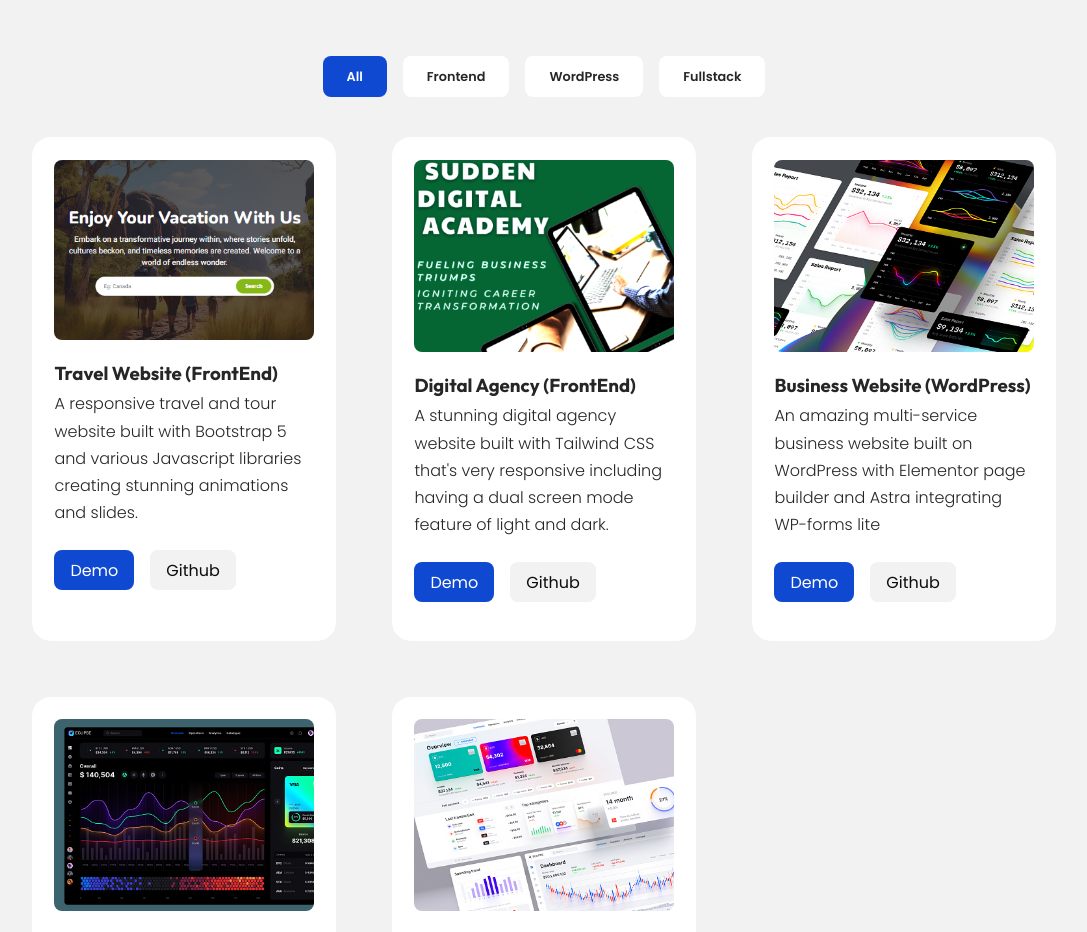
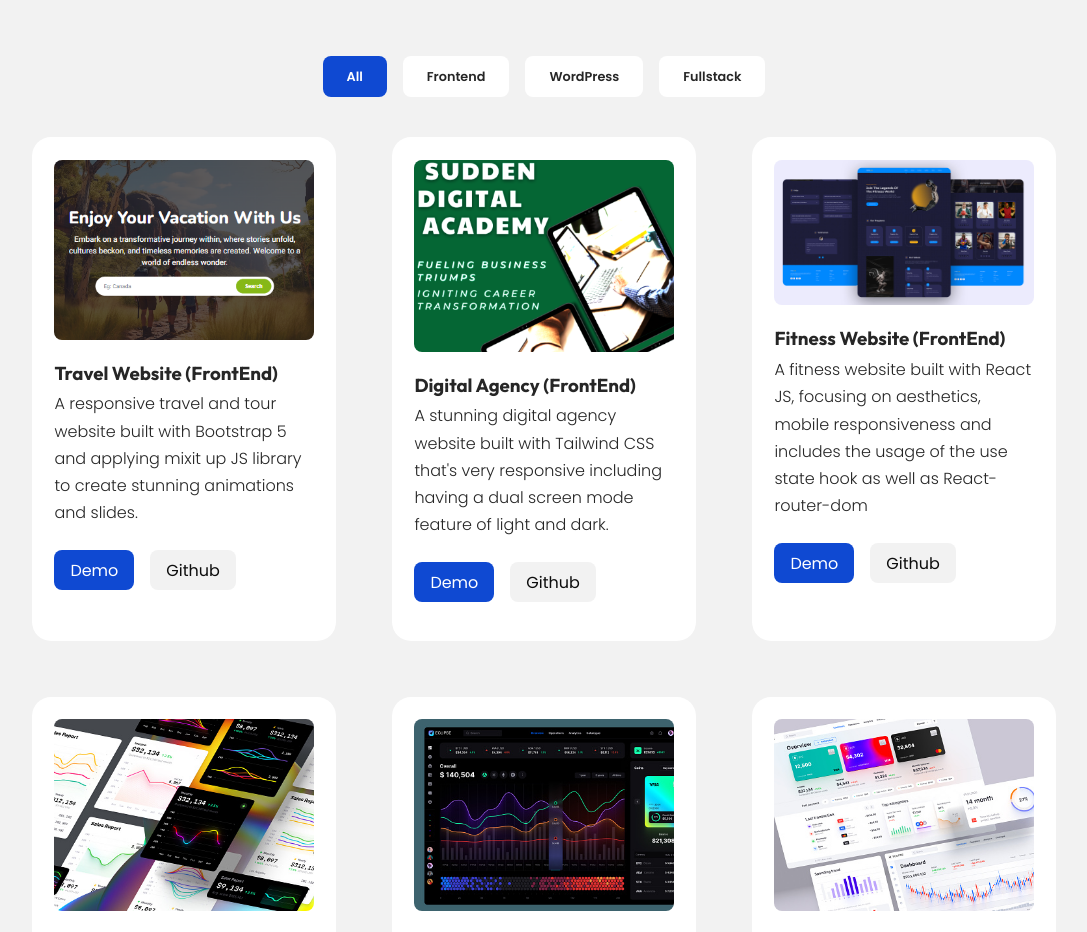
Before and after one commit to sudden247/my-portfolio, a plain HTML site: page index.html in a window 1280 px wide. Shown: the part 2860-3792 px from the top of the page, without its empty margins (96-1183 px from the left). Drawn offline with nearby package versions, Linux system fonts and the light colour scheme.

Commit message:
added new project to frontend

```diff
--- a/index.html
+++ b/index.html
@@ -180,7 +180,7 @@
                         <img src="./assets/travel-img2.PNG" alt="Project Image One">
                     </div>
                     <h3>Travel Website (FrontEnd)</h3>
-                    <p>A responsive travel and tour website built with Bootstrap 5 and various Javascript libraries creating stunning animations and slides.</p>
+                    <p>A responsive travel and tour website built with Bootstrap 5 and applying mixit up JS library to create stunning animations and slides.</p>
                     <div class="project__cta">
                         <a href="https://japang.onrender.com/" class="btn sm primary" target="_blank">Demo</a>
                         <a href="https://github.com/sudden247/japatravelwebsite" class="btn sm" target="_blank">Github</a>
@@ -195,6 +195,17 @@
                     <div class="project__cta">
                         <a href="https://suddendigital.onrender.com" class="btn sm primary" target="_blank">Demo</a>
                         <a href="https://github.com/sudden247/suddendigital" class="btn sm" target="_blank">Github</a>
+                    </div>
+                </article>
+                <article class="project mix frontend" data-order="2">
+                    <div class="project__image">
+                        <img src="./assets/thumbnail.jpg" alt="Project Image One">
+                    </div>
+                    <h3>Fitness Website (FrontEnd)</h3>
+                    <p>A fitness website built with React JS, focusing on aesthetics, mobile responsiveness and includes the usage of the use state hook as well as React-router-dom</p>
+                    <div class="project__cta">
+                        <a href="https://vawulence.onrender.com" class="btn sm primary" target="_blank">Demo</a>
+                        <a href="https://github.com/sudden247/fitnesswebsite" class="btn sm" target="_blank">Github</a>
                     </div>
                 </article>
                 <article class="project mix wordpress" data-order="3">
```
Also changed, not shown: assets/thumbnail.jpg (added).
